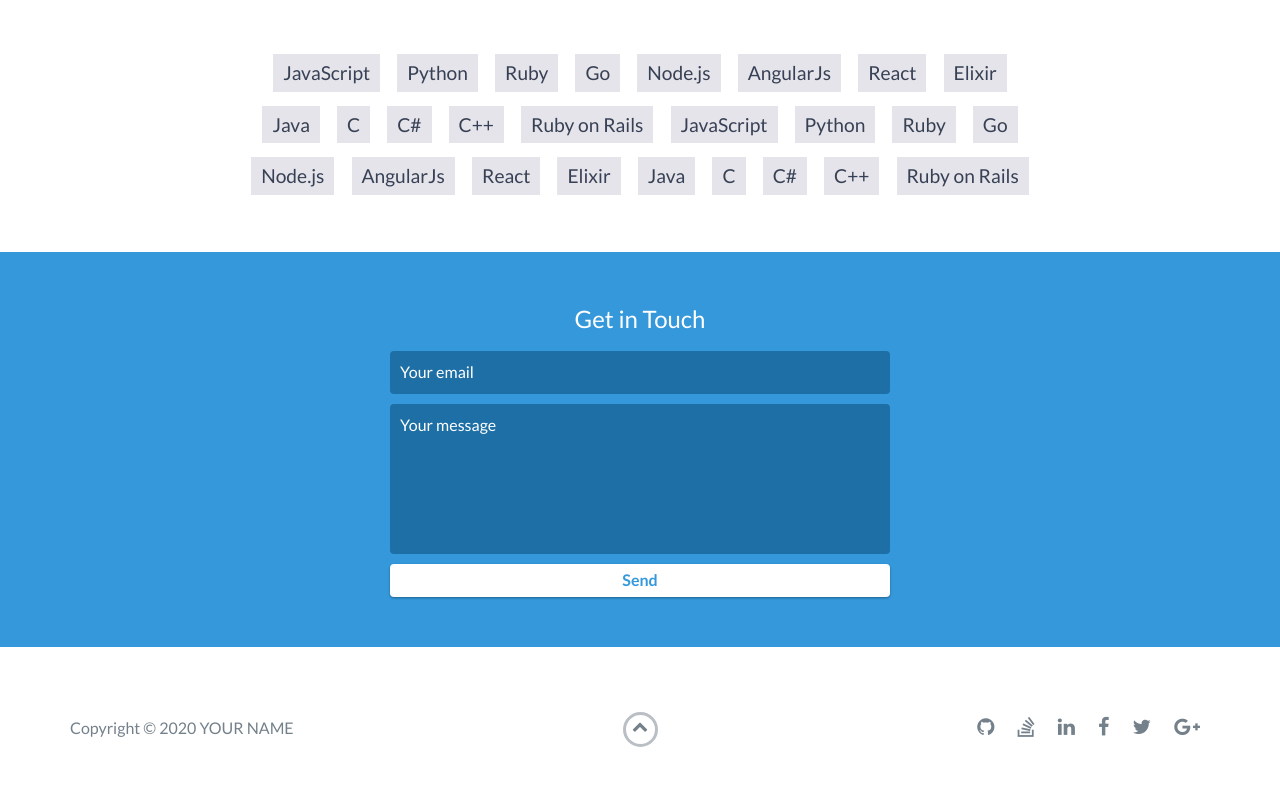
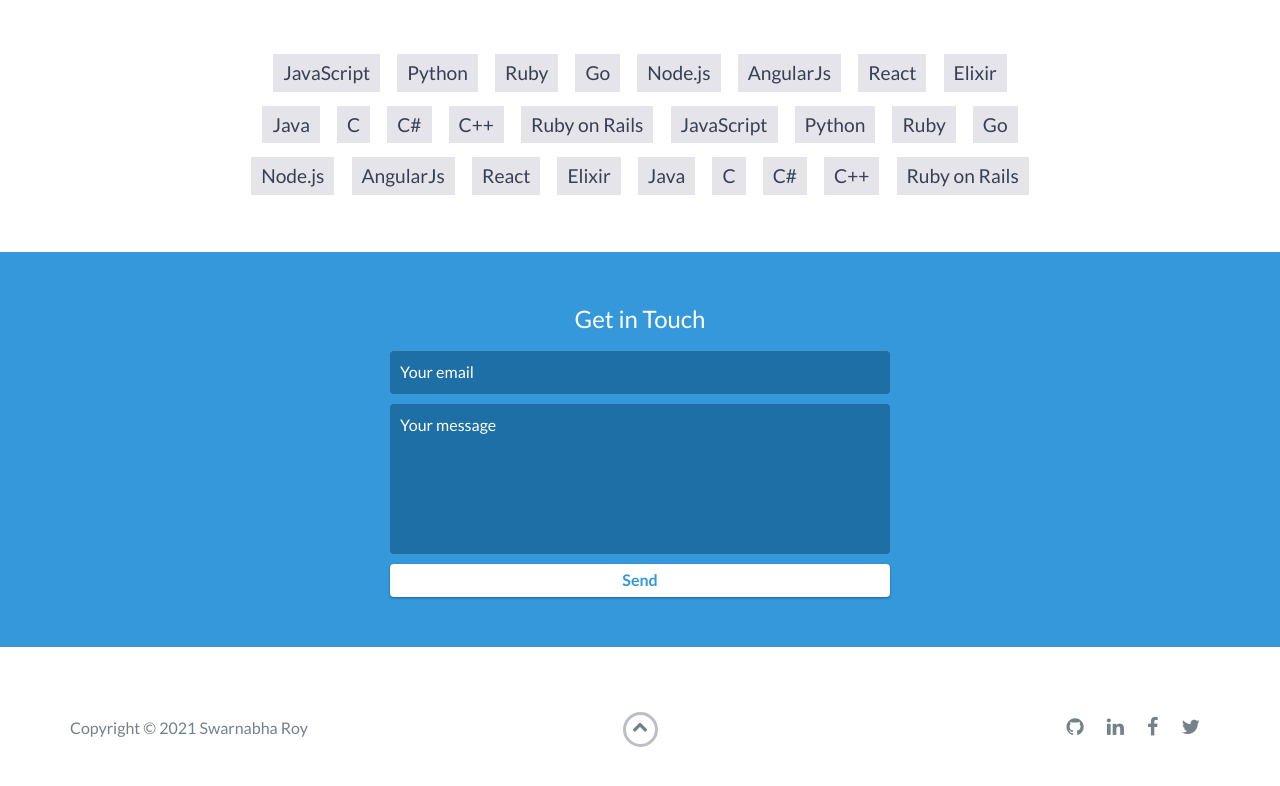
Before and after one commit to swarn4399/resume, a website: page index.html in a window 1280 px wide. Shown: the part 3737-4523 px from the top of the page. Drawn offline with nearby package versions, Linux system fonts and the light colour scheme.

Commit message:
Update index.html

```diff
--- a/index.html
+++ b/index.html
@@ -230,7 +230,7 @@
             <div class="row">
                 <div class="col-sm-5 copyright">
                     <p>
-                        Copyright &copy; 2020 YOUR NAME
+                        Copyright &copy; 2021 Swarnabha Roy
                     </p>
                 </div>
                 <div class="col-sm-2 top">
@@ -241,22 +241,16 @@
                 <div class="col-sm-5 social">
                     <ul>
                         <li>
-                            <a href="https://github.com/" target="_blank"><i class="fa fa-github" aria-hidden="true"></i></a>
+                            <a href="https://github.com/swarn4399" target="_blank"><i class="fa fa-github" aria-hidden="true"></i></a>
                         </li>
                         <li>
-                            <a href="https://stackoverflow.com/" target="_blank"><i class="fa fa-stack-overflow" aria-hidden="true"></i></a>
+                            <a href="https://www.linkedin.com/in/swarnabharoy/" target="_blank"><i class="fa fa-linkedin" aria-hidden="true"></i></a>
                         </li>
                         <li>
-                            <a href="https://linkedin.com/" target="_blank"><i class="fa fa-linkedin" aria-hidden="true"></i></a>
+                            <a href="https://www.facebook.com/swarnabha.roy.50/" target="_blank"><i class="fa fa-facebook" aria-hidden="true"></i></a>
                         </li>
                         <li>
-                            <a href="https://www.facebook.com/" target="_blank"><i class="fa fa-facebook" aria-hidden="true"></i></a>
-                        </li>
-                        <li>
-                            <a href="https://twitter.com/" target="_blank"><i class="fa fa-twitter" aria-hidden="true"></i></a>
-                        </li>
-                        <li>
-                            <a href="https://plus.google.com/" target="_blank"><i class="fa fa-google-plus" aria-hidden="true"></i></a>
+                            <a href="https://twitter.com/swarnabha_r" target="_blank"><i class="fa fa-twitter" aria-hidden="true"></i></a>
                         </li>
                     </ul>
                 </div>
```
